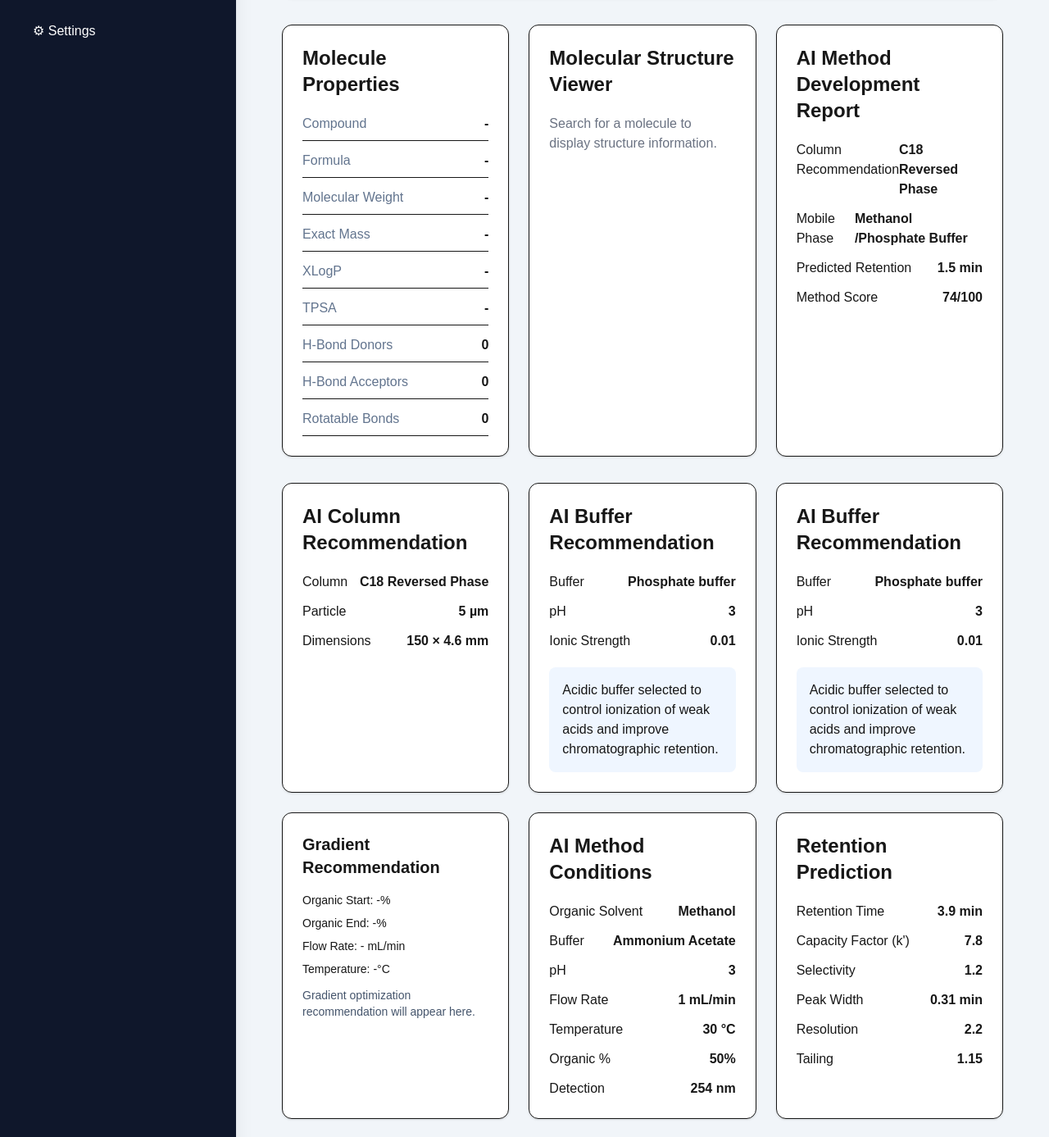
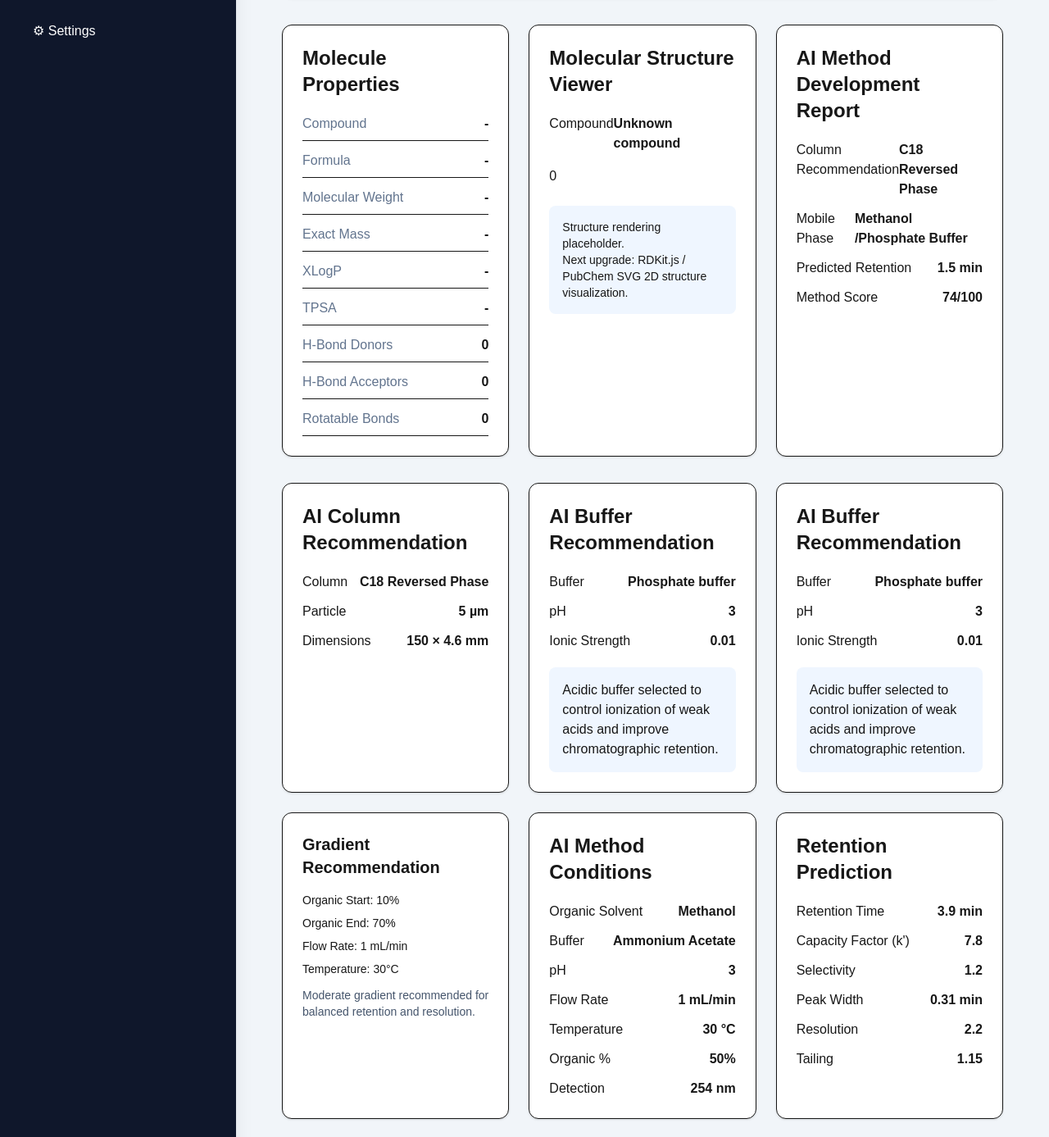
Before and after one commit to gorjanumirelaanca-code/hplc-copilot-pro, a Next.js app: page /method-development in a window 1280 px wide. Shown: the part 891-2278 px from the top of the page at 82% size. Built offline with nearby package versions, Linux system fonts and the light colour scheme; no server answers.

Commit message:
Connect gradient recommendation to AI engine

```diff
--- a/components/method-development/MethodDashboard.tsx
+++ b/components/method-development/MethodDashboard.tsx
@@ -1,3 +1,8 @@
+"use client";
+
+import { useLabStore } from "@/lib/store/useLabStore";
+import { runMethodEngine } from "@/lib/ai/methodEngine";
+
 import AIReportHeader from "./AIReportHeader";
 import MoleculeCard from "./MoleculeCard";
 import MoleculeSearch from "./MoleculeSearch";
@@ -28,14 +33,27 @@ import MethodActions from "./MethodActions";
 
 export default function MethodDashboard() {
 
+  const { molecule } = useLabStore();
+
+
+  const result = runMethodEngine(
+    molecule,
+    {
+      organic: 50,
+      flow: 1,
+      pH: 6.5
+    }
+  );
+
+
   return (
 
     <div className="space-y-8">
 
+
       <AIReportHeader />
 
 
-      {/* Molecule Input */}
       <MoleculeSearch />
 
 
@@ -43,7 +61,7 @@ export default function MethodDashboard() {
 
         <MoleculeCard />
 
-        <StructureViewer />
+        <StructureViewer molecule={molecule} />
 
         <MethodSummary />
 
@@ -53,33 +71,50 @@ export default function MethodDashboard() {
 
       <div className="grid grid-cols-1 md:grid-cols-2 xl:grid-cols-3 gap-6">
 
+
         <ColumnRecommendation />
+
 
         <MobilePhaseRecommendation />
 
+
         <BufferRecommendation />
 
-        <GradientRecommendation />
+
+        <GradientRecommendation
+          gradient={result.gradient}
+        />
+
 
         <MethodConditions />
 
+
         <RetentionPredictionCard />
+
 
         <RunPrediction />
 
+
         <SystemSuitability />
+
 
         <MethodScore />
 
+
         <AIConfidence />
+
 
         <LabReadiness />
 
+
         <MethodWarnings />
+
 
         <AIOptimizer />
 
+
         <AIKnowledgePanel />
+
 
       </div>
 
@@ -97,6 +132,7 @@ export default function MethodDashboard() {
 
       <ExportPDFCard />
 
+
       <MethodActions />
 
 
```
